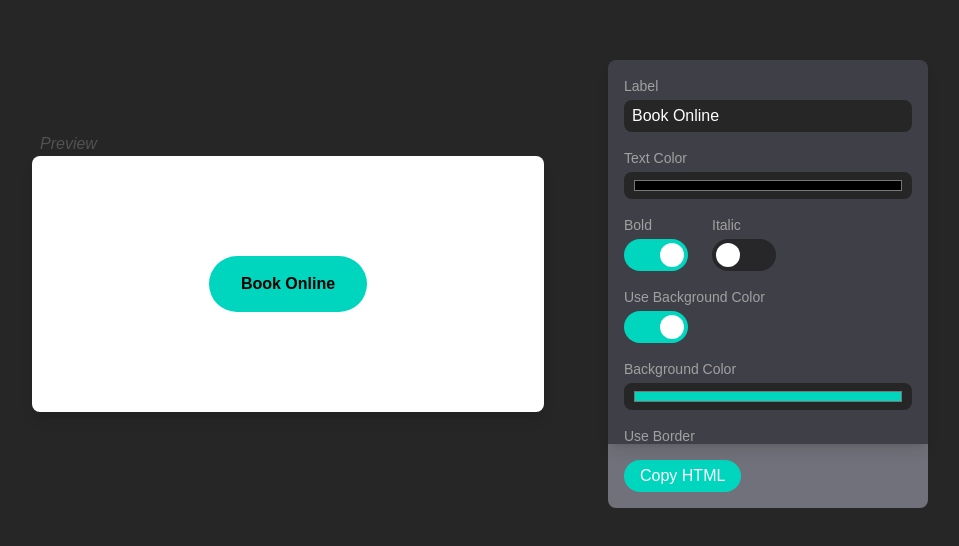
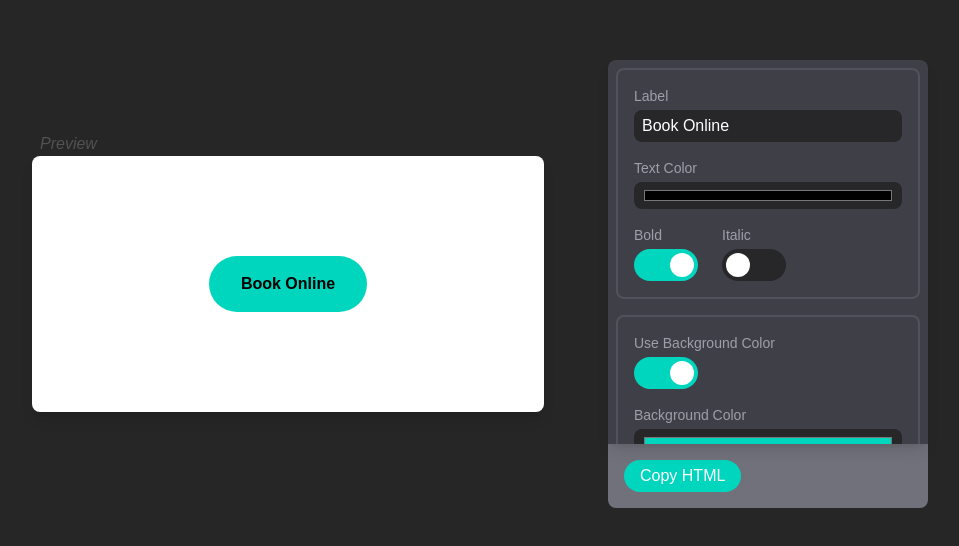
Before and after one commit to NexHealth-Ethan-Breinholt/button-maker, a Next.js app: page / in a window 1280 px wide. Shown: the part 116-662 px from the top of the page, without its empty margins (160-1119 px from the left). Built offline with nearby package versions, Linux system fonts and the light colour scheme.

Commit message:
Added Section components for organization and added padding and border radius options

```diff
--- a/src/app/components/button-visual.tsx
+++ b/src/app/components/button-visual.tsx
@@ -10,6 +10,9 @@ export default function ButtonVisual() {
     const fontWeight = buttonData["bold"] ? "bold" : "normal";
     const fontStyle = buttonData["italic"] ? "italic" : "normal";
     const backgroundColor = buttonData["use-bg-color"] ? buttonData["bg-color"] ?? "transparent" : "transparent";
+    const paddingInline = buttonData["x-padding"] ?? 0;
+    const paddingBlock = buttonData["y-padding"] ?? 0;
+    const borderRadius = buttonData["border-radius"] ?? 0;
     const borderValues = [
         "solid",
         buttonData["border-color"],
@@ -18,12 +21,15 @@ export default function ButtonVisual() {
     const border = buttonData["use-border"] ? borderValues.join(" ") : "none";
 
     return (
-        <button className="px-8 py-4 rounded-full font-bold cursor-pointer" style={{
+        <button className="font-bold cursor-pointer" style={{
             color,
             fontWeight,
             fontStyle,
             backgroundColor,
             border,
+            paddingInline,
+            paddingBlock,
+            borderRadius,
         }}>{label}</button>
     )
 }
--- a/src/app/components/inputs.tsx
+++ b/src/app/components/inputs.tsx
@@ -17,6 +17,9 @@ interface InputFieldProps extends BaseProps {
     dataKey: string,
     valueSuffix?: string,
     pattern?: RegExp,
+    min?: number,
+    max?: number,
+    valueAtMax?: number,
 }
 
 const InputWrapper = ({
@@ -49,7 +52,7 @@ const InputWrapper = ({
 
     return (
         <div className="flex flex-col gap-1">
-            <label className="text-sm text-neutral-400">{label}</label>
+            <label className="text-sm text-zinc-400">{label}</label>
             {children}
         </div>
     )
@@ -81,7 +84,7 @@ export const TextInput = (props: InputFieldProps) => {
 
     return (
         <InputWrapper label={props.label} conditionalKey={props.conditionalKey} conditionalKeyValue={props.conditionalKeyValue} hiddenByDefault={props.hiddenByDefault}>
-            <input type="text" onChange={handleOnChange} value={value} className="text-white w-full bg-neutral-800 rounded-lg px-2 py-1 text-left focus-within:outline-4 focus-within:outline-teal-400/50" />
+            <input type="text" onChange={handleOnChange} value={value} className="text-white w-full bg-zinc-800 rounded-lg px-2 py-1 text-left focus-within:outline-4 focus-within:outline-teal-400/50" />
         </InputWrapper>
     )
 }
@@ -121,7 +124,48 @@ export const ColorInput = (props: InputFieldProps) => {
 
     return (
         <InputWrapper label={props.label} conditionalKey={props.conditionalKey} conditionalKeyValue={props.conditionalKeyValue} hiddenByDefault={props.hiddenByDefault}>
-            <input type="color" onChange={handleOnChange} value={value} className="w-full bg-neutral-800 rounded-lg px-2 py-1 text-left focus-within:outline-4 focus-within:outline-teal-400/50" />
+            <input type="color" onChange={handleOnChange} value={value} className="w-full bg-zinc-800 rounded-lg px-2 py-1 text-left focus-within:outline-4 focus-within:outline-teal-400/50" />
         </InputWrapper>
     )
 }
+
+export const RangeInput = (props: InputFieldProps) => {
+    const { buttonData, handleInput } = useButtonContext();
+    let startValue: string = buttonData[props.dataKey] ?? "";
+    if (startValue && props.valueSuffix && startValue.endsWith(props.valueSuffix)) {
+        startValue = startValue.slice(0, startValue.length - props.valueSuffix?.length);
+    }
+    const [value, setValue] = useState(startValue);
+
+    const handleOnChange = (e: React.ChangeEvent<HTMLInputElement> | string) => {
+        let newValue = typeof e === "string" ? e : e.target.value;
+
+        if (props.pattern && !props.pattern.test(newValue)) {
+            return;
+        }
+
+        if (props.valueAtMax && props.max && newValue === props.max.toString()) {
+            newValue = props.valueAtMax.toString();
+        }
+
+        setValue(newValue);
+
+        if (props.valueSuffix && !newValue.endsWith(props.valueSuffix)) {
+            newValue += props.valueSuffix;
+        }
+
+        handleInput(props.dataKey, newValue);
+    }
+
+    const min = props.min ?? 0;
+    const max = props.max ?? 100;
+
+    return (
+        <InputWrapper label={props.label} conditionalKey={props.conditionalKey} conditionalKeyValue={props.conditionalKeyValue} hiddenByDefault={props.hiddenByDefault}>
+            <div className="p-2 flex justify-between">
+                <input type="range" min={min} max={max} onChange={handleOnChange} value={value} className="text-white w-full bg-zinc-800 rounded-lg py-1 text-left focus-within:outline-4 focus-within:outline-teal-400/50" />
+                <p className="w-16 text-right text-white">{value}{props.valueSuffix}</p>
+            </div>
+        </InputWrapper>
+    )
+}
--- /dev/null
+++ b/src/app/components/section.tsx
@@ -0,0 +1,11 @@
+interface SectionProps {
+    children: React.ReactNode,
+}
+
+export default function Section(props: SectionProps) {
+    return (
+        <div className="border-zinc-600 border-2 p-4 rounded-lg flex flex-col gap-4">
+            {props.children}
+        </div>
+    )
+}
--- a/src/app/constants.ts
+++ b/src/app/constants.ts
@@ -7,4 +7,7 @@ export const DEFAULT_BUTTON_DATA = {
     "use-border": false,
     "border-color": "#000000",
     "border-thickness": "2px",
+    "x-padding": "32px",
+    "y-padding": "16px",
+    "border-radius": "9999px",
 }
--- a/src/app/page.tsx
+++ b/src/app/page.tsx
@@ -1,8 +1,9 @@
 "use client";
 
 import { useState } from "react";
-import { ColorInput, TextInput, ToggleInput } from "./components/inputs";
+import { ColorInput, RangeInput, TextInput, ToggleInput } from "./components/inputs";
 import ButtonVisual from "./components/button-visual";
+import Section from "./components/section";
 
 export default function Home() {
   const [buttonData, setButtonData] = useState({});
@@ -22,18 +23,29 @@ export default function Home() {
           <ButtonVisual />
         </div>
         <div className="relative">
-          <div className="bg-zinc-700 rounded-t-lg p-4 w-80 h-96 shadow-lg relative overflow-y-auto flex flex-col gap-4 pb-64">
+          <div className="bg-zinc-700 rounded-t-lg p-2 w-80 h-96 shadow-lg relative overflow-y-auto flex flex-col gap-4 pb-64">
+            <Section>
               <TextInput label="Label" dataKey="label" />
               <ColorInput label="Text Color" dataKey="color" />
               <div className="flex gap-6">
                 <ToggleInput label="Bold" dataKey="bold" />
                 <ToggleInput label="Italic" dataKey="italic" />
               </div>
+            </Section>
+            <Section>
               <ToggleInput label="Use Background Color" dataKey="use-bg-color" />
               <ColorInput label="Background Color" dataKey="bg-color" conditionalKey="use-bg-color" conditionalKeyValue={true} />
+            </Section>
+            <Section>
+              <RangeInput label="X Padding" dataKey="x-padding" valueSuffix="px" />
+              <RangeInput label="Y Padding" dataKey="y-padding" valueSuffix="px" />
+              <RangeInput label="Border Radius" dataKey="border-radius" valueSuffix="px" min={0} max={100} valueAtMax={9999} />
+            </Section>
+            <Section>
               <ToggleInput label="Use Border" dataKey="use-border" />
               <ColorInput label="Border Color" dataKey="border-color" conditionalKey="use-border" conditionalKeyValue={true} />
               <TextInput label="Border Thickness (px)" dataKey="border-thickness" conditionalKey="use-border" conditionalKeyValue={true} valueSuffix="px" pattern={/^[0-9]{0,2}$/} />
+            </Section>
           </div>
           <div className="bg-zinc-500 rounded-b-lg h-16 flex justify-between px-4 items-center">
             <button className="px-4 py-1 h-fit bg-teal-400 text-white rounded-full">Copy HTML</button>
```
Lines whose indentation alone changed are shown as unchanged.
